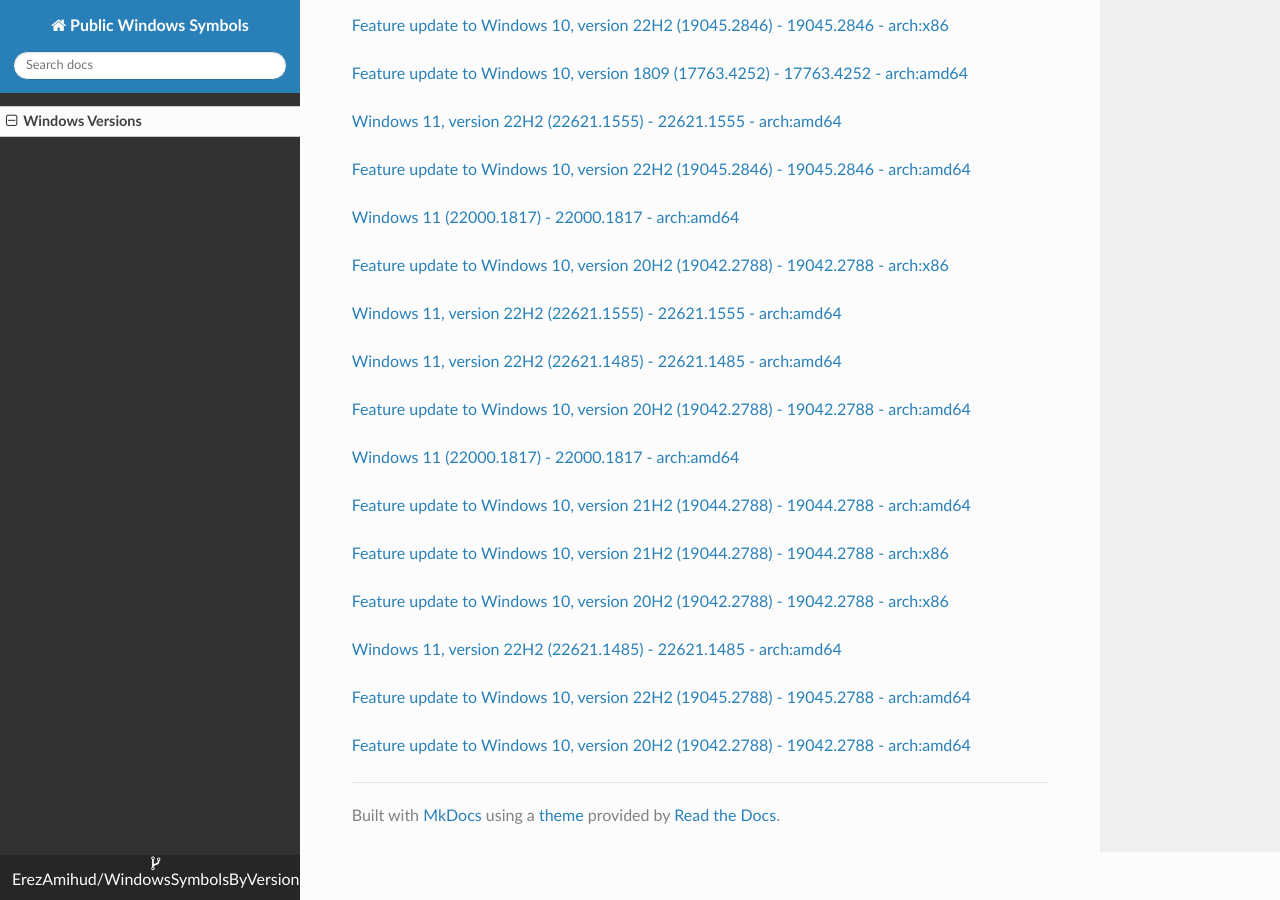
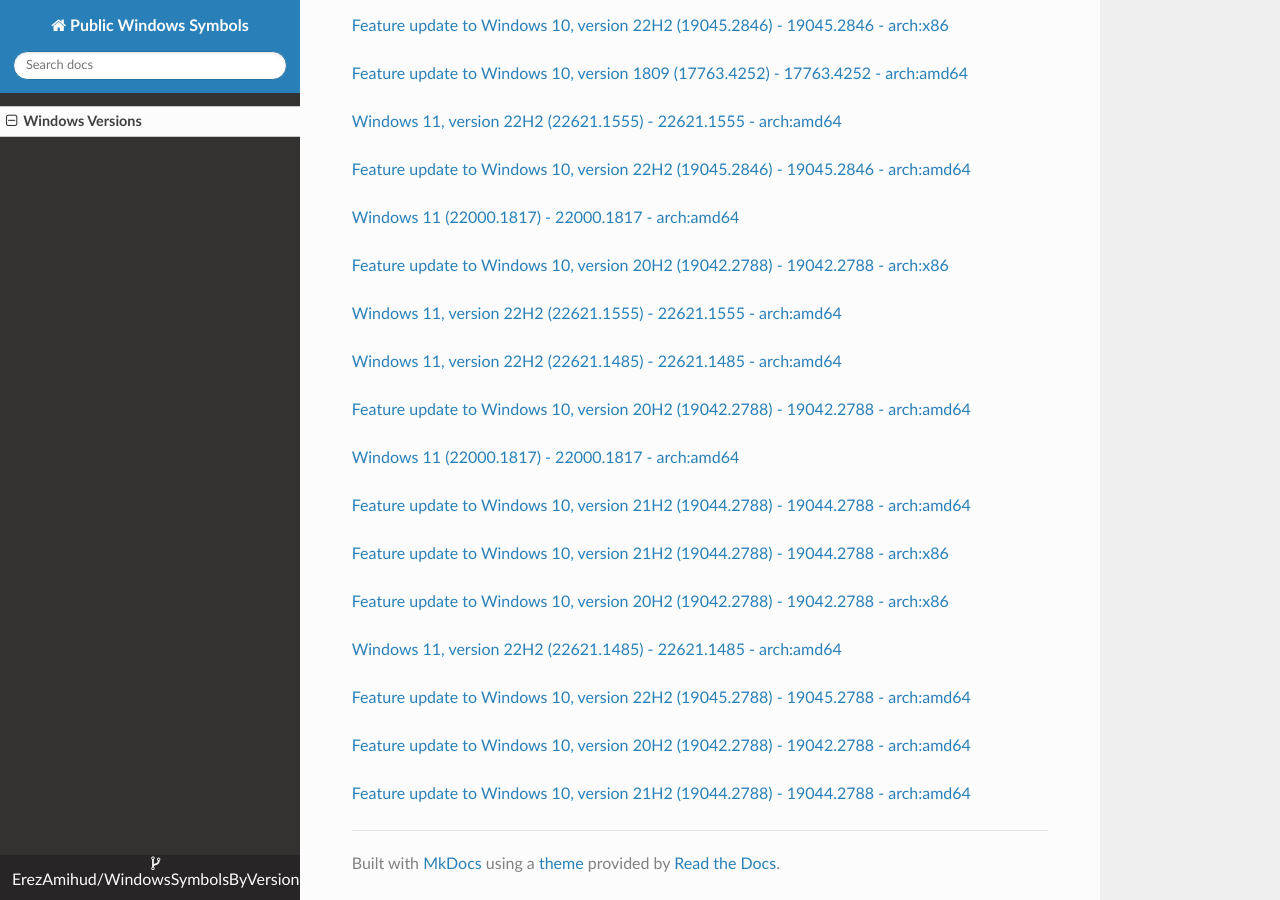
Before and after one commit to ErezAmihud/WindowsSymbolsByVersion, an MkDocs documentation site: the page built from docs/index.md, in a window 1280 px wide and 900 px high, scrolled down 34781 px. Built offline with MkDocs 1.6.1, drawn with Linux system fonts in a browser that asks for light colours; nearby versions of some CDN libraries.

Commit message:
Automated commit, add manifest for 957cd04e-4e29-48f2-a582-710867c22b4a

```diff
--- a/docs/index.md
+++ b/docs/index.md
@@ -2014,3 +2014,6 @@
 
 
 [Feature update to Windows 10, version 20H2 (19042.2788) - 19042.2788 - arch:amd64](https://github.com/ErezAmihud/WindowsSymbolsByVersion/blob/main/manifests/3d8ad3cf-1fa6-43e7-a8ca-b55ed1c7c557.manifest)
+
+
+[Feature update to Windows 10, version 21H2 (19044.2788) - 19044.2788 - arch:amd64](https://github.com/ErezAmihud/WindowsSymbolsByVersion/blob/main/manifests/957cd04e-4e29-48f2-a582-710867c22b4a.manifest)
```
Also changed, not shown: process_builds.json (+1 -1 lines).
